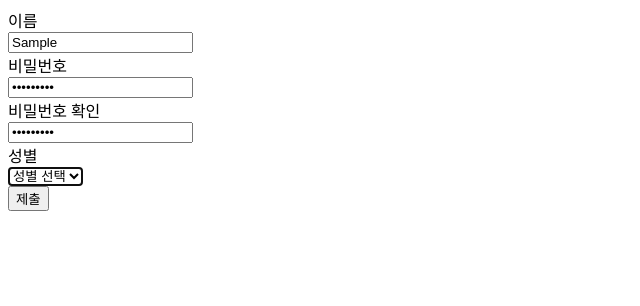
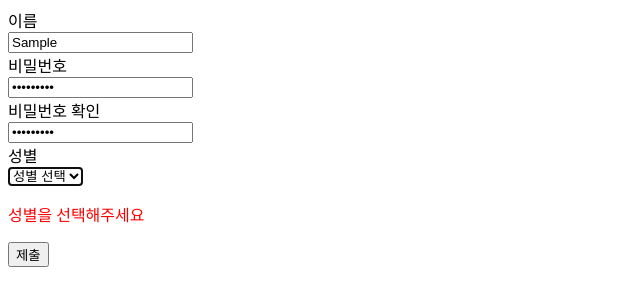
Before and after one commit to kim-elijah-sol/react-validation, a React (Create React App) app: page / in a window 1280 px wide. Both pictures are taken after typing "Sample", "Sample123", "Sample123" into the empty fields and a click on the button "제출". Shown: the top 306 px of the page, without its empty margins (0-640 px from the left). Built offline with nearby package versions, Linux system fonts and the light colour scheme.

Commit message:
feat: react-hook-form error handler 추가

```diff
--- a/src/App.tsx
+++ b/src/App.tsx
@@ -1,4 +1,4 @@
-import { useRef } from 'react'
+import { PropsWithChildren, useRef } from 'react'
 import { useForm } from 'react-hook-form'
 
 type Gender = 'male' | 'female' | 'other'
@@ -10,8 +10,25 @@ type FormType = {
   gender: Gender
 }
 
+function ErrorMessage({ children }: PropsWithChildren) {
+  return (
+    <p
+      style={{
+        color: 'red',
+      }}
+    >
+      {children}
+    </p>
+  )
+}
+
 function App() {
-  const { register, handleSubmit, watch } = useForm<FormType>()
+  const {
+    register,
+    handleSubmit,
+    watch,
+    formState: { errors },
+  } = useForm<FormType>()
 
   const password = useRef<string>()
 
@@ -28,6 +45,9 @@ function App() {
         <input
           {...register('name', { required: true, minLength: 2, maxLength: 10 })}
         />
+        {errors.name && errors.name.type === 'required' && (
+          <ErrorMessage>이름을 입력해주세요</ErrorMessage>
+        )}
 
         <div>비밀번호</div>
         <input
@@ -39,15 +59,24 @@ function App() {
             pattern: /^[a-zA-Z0-9]*$/,
           })}
         />
+        {errors.password && errors.password.type === 'required' && (
+          <ErrorMessage>비밀번호를 입력해주세요</ErrorMessage>
+        )}
 
         <div>비밀번호 확인</div>
         <input
           type='password'
           {...register('passwordConfirm', {
             required: true,
-            validate: (value) => value === password.current,
+            validate: {
+              samePassword: (value) => value === password.current,
+            },
           })}
         />
+        {errors.passwordConfirm &&
+          errors.passwordConfirm.type === 'samePassword' && (
+            <ErrorMessage>비밀번호가 일치하지 않습니다</ErrorMessage>
+          )}
 
         <div>성별</div>
         <select {...register('gender', { required: true })}>
@@ -56,6 +85,9 @@ function App() {
           <option value='female'>여성</option>
           <option value='other'>미공개</option>
         </select>
+        {errors.gender && errors.gender.type === 'required' && (
+          <ErrorMessage>성별을 선택해주세요</ErrorMessage>
+        )}
 
         <div>
           <button type='submit'>제출</button>
```
